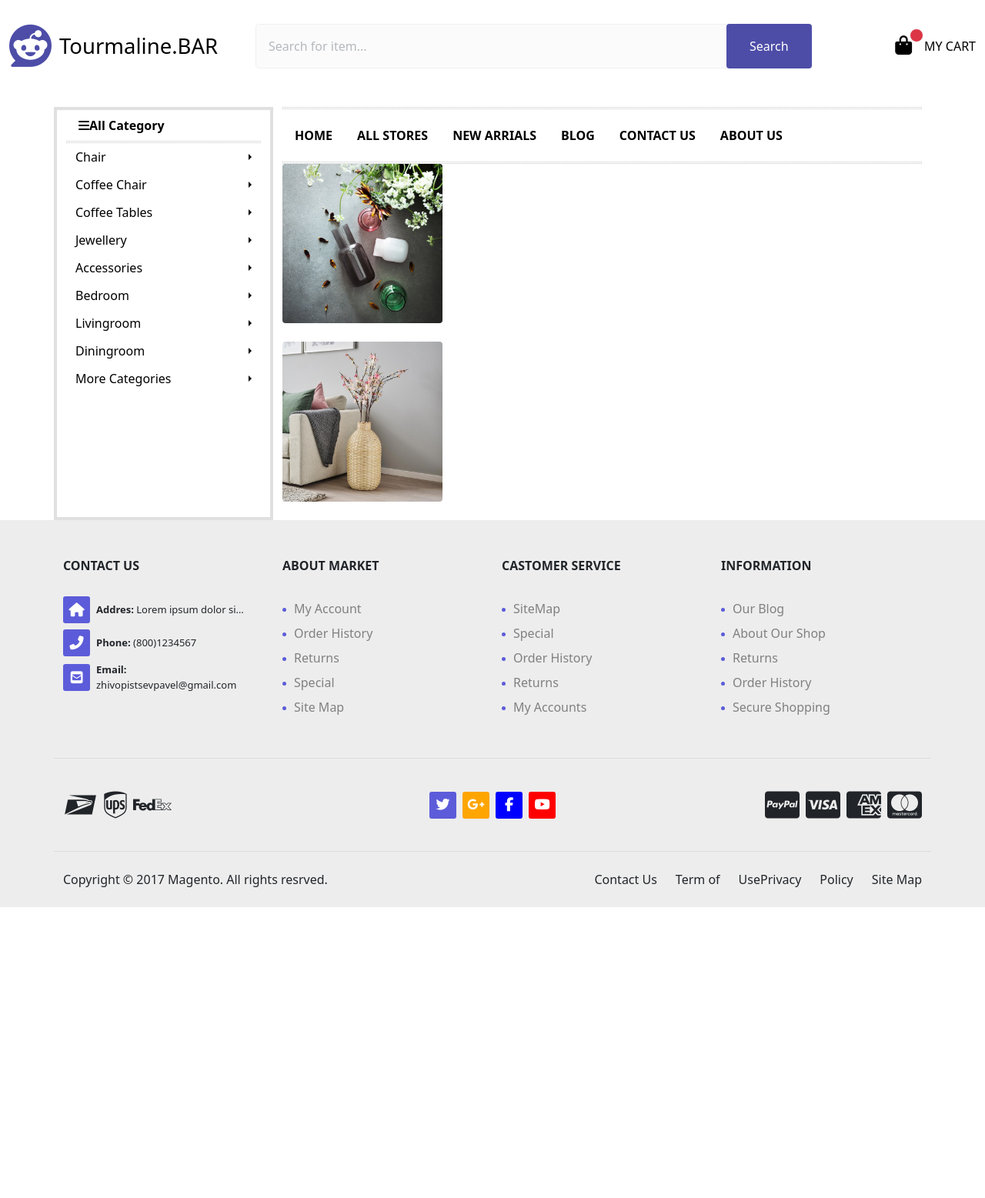
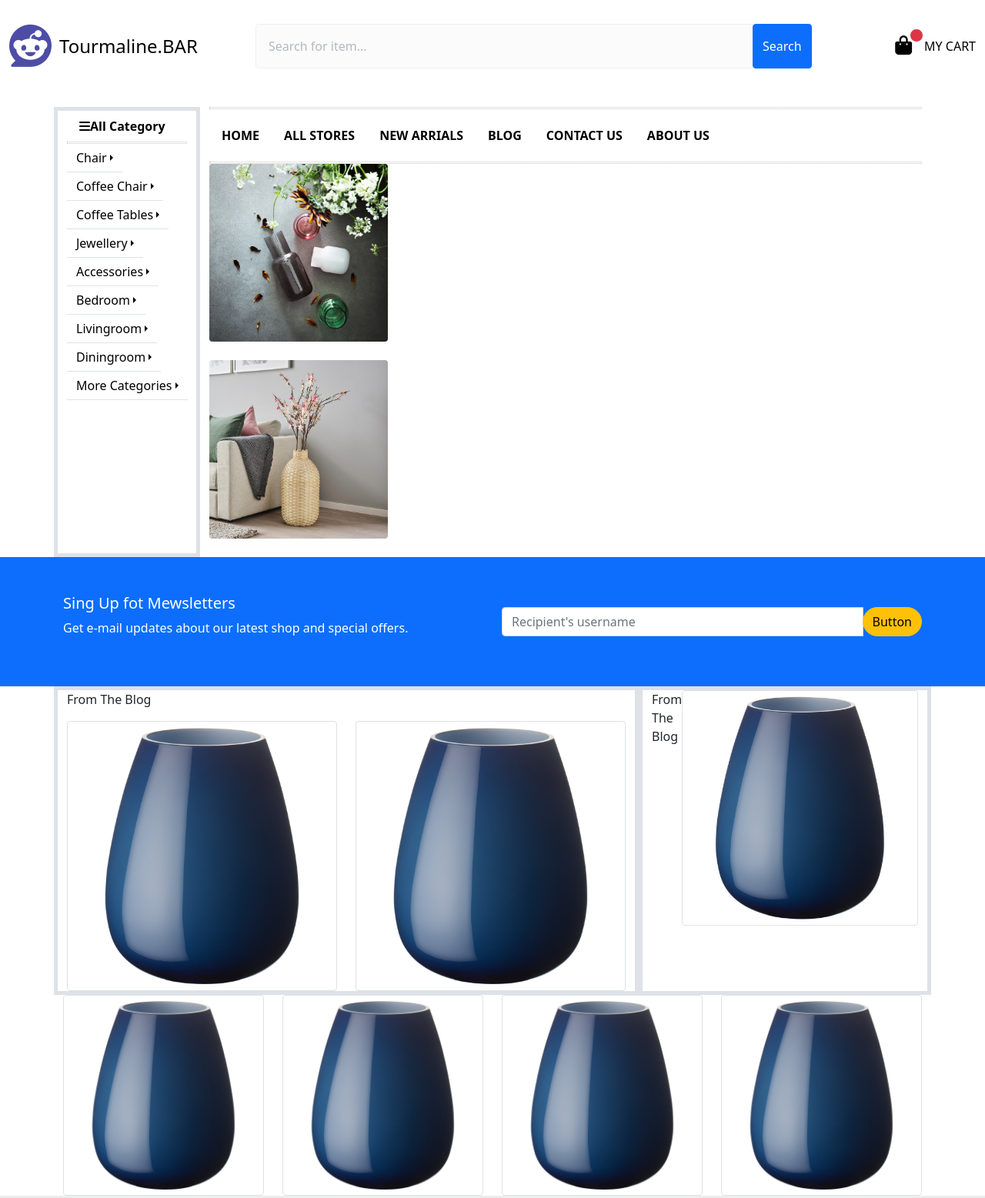
Before and after one commit to ZhivopistsevPavel/Portfolio, a website: page index.html in a window 1280 px wide. Shown: the part 60-1617 px from the top of the page at 77% size. Before the commit the page ends 1239 px from the top, so only its background shows below. Drawn offline with nearby package versions, Linux system fonts and the light colour scheme.

Commit message:
разметил секцию сабскрайб

```diff
--- a/index.html
+++ b/index.html
@@ -55,11 +55,11 @@
         <section class="title-logo-search">
             <div class="container-xxl">
                 <div class="row title-logo">
-                    <div class="col-3 logo-btn"><a class="logo-link" href="#"><i class="fab fa-reddit"></i><h1 class="title-link">Tourmaline.BAR</h1></a></div>
+                    <div class="col-3 logo-btn"><a class="logo-link" href="#"><i class="fab fa-reddit"></i><h1 class="fs-4 lh-1 title-link">Tourmaline.BAR</h1></a></div>
                     <div class="col-7 search-and-btn">
                         <div class="input-group">
                             <input type="text" class="col-sm-6 form-control border bg-light opacity-50 p-3 fs-6" placeholder="Search for item..." aria-label="Recipient's username" aria-describedby="button-addon2">
-                            <button class="btn btn-outline-primary customes-button" type="button" id="button-addon2">Search</button>
+                            <button class="btn btn-primary customes-button rounded" type="button" id="button-addon2">Search</button>
                           </div>
                     </div>
                     <div class="col-2 cart-btn">
@@ -80,11 +80,11 @@
         <nav class="nav-title-page">
             <div class="container">
                 <div class="row">
-                    <div class="col-3 accordion ">
+                    <div class="col-2 border border-5">
                         <a class="nav-link text-black fw-bold" href="#"><i class="fas fa-bars"></i>All Category</a>
                         <div class="w-100 border-dotted"></div>
                         <div class="btn-group dropend">
-                            <button type="button" class="btn btn-secondary dropdown-toggle" data-bs-toggle="dropdown" aria-expanded="false">
+                            <button type="button" class="btn btn-secondary dropdown-toggle border-bottom" data-bs-toggle="dropdown" aria-expanded="false">
                               Chair
                             </button>
                             <ul class="dropdown-menu">
@@ -96,7 +96,7 @@
                             </ul>
                           </div>
                           <div class="btn-group dropend">
-                            <button type="button" class="btn btn-secondary dropdown-toggle" data-bs-toggle="dropdown" aria-expanded="false">
+                            <button type="button" class="btn btn-secondary dropdown-toggle border-bottom" data-bs-toggle="dropdown" aria-expanded="false">
                               Coffee Chair
                             </button>
                             <ul class="dropdown-menu">
@@ -104,7 +104,7 @@
                             </ul>
                           </div>
                           <div class="btn-group dropend">
-                            <button type="button" class="btn btn-secondary dropdown-toggle" data-bs-toggle="dropdown" aria-expanded="false">
+                            <button type="button" class="btn btn-secondary dropdown-toggle border-bottom" data-bs-toggle="dropdown" aria-expanded="false">
                               Coffee Tables
                             </button>
                             <ul class="dropdown-menu">
@@ -112,7 +112,7 @@
                             </ul>
                           </div>
                           <div class="btn-group dropend">
-                            <button type="button" class="btn btn-secondary dropdown-toggle" data-bs-toggle="dropdown" aria-expanded="false">
+                            <button type="button" class="btn btn-secondary dropdown-toggle border-bottom" data-bs-toggle="dropdown" aria-expanded="false">
                               Jewellery
                             </button>
                             <ul class="dropdown-menu">
@@ -120,7 +120,7 @@
                             </ul>
                           </div>
                           <div class="btn-group dropend">
-                            <button type="button" class="btn btn-secondary dropdown-toggle" data-bs-toggle="dropdown" aria-expanded="false">
+                            <button type="button" class="btn btn-secondary dropdown-toggle border-bottom" data-bs-toggle="dropdown" aria-expanded="false">
                               Accessories
                             </button>
                             <ul class="dropdown-menu">
@@ -128,7 +128,7 @@
                             </ul>
                           </div>
                           <div class="btn-group dropend">
-                            <button type="button" class="btn btn-secondary dropdown-toggle" data-bs-toggle="dropdown" aria-expanded="false">
+                            <button type="button" class="btn btn-secondary dropdown-toggle border-bottom" data-bs-toggle="dropdown" aria-expanded="false">
                               Bedroom
                             </button>
                             <ul class="dropdown-menu">
@@ -136,7 +136,7 @@
                             </ul>
                           </div>
                           <div class="btn-group dropend">
-                            <button type="button" class="btn btn-secondary dropdown-toggle" data-bs-toggle="dropdown" aria-expanded="false">
+                            <button type="button" class="btn btn-secondary dropdown-toggle border-bottom" data-bs-toggle="dropdown" aria-expanded="false">
                               Livingroom
                             </button>
                             <ul class="dropdown-menu">
@@ -144,7 +144,7 @@
                             </ul>
                           </div>
                           <div class="btn-group dropend">
-                            <button type="button" class="btn btn-secondary dropdown-toggle" data-bs-toggle="dropdown" aria-expanded="false">
+                            <button type="button" class="btn btn-secondary dropdown-toggle border-bottom" data-bs-toggle="dropdown" aria-expanded="false">
                               Diningroom
                             </button>
                             <ul class="dropdown-menu">
@@ -152,7 +152,7 @@
                             </ul>
                           </div>
                           <div class="btn-group dropend">
-                            <button type="button" class="btn btn-secondary dropdown-toggle" data-bs-toggle="dropdown" aria-expanded="false">
+                            <button type="button" class="btn btn-secondary dropdown-toggle border-bottom" data-bs-toggle="dropdown" aria-expanded="false">
                               More Categories
                             </button>
                             <ul class="dropdown-menu">
@@ -160,7 +160,7 @@
                             </ul>
                           </div>
                     </div>
-                    <div class="nav-corusel-bar col-9">
+                    <div class="nav-corusel-bar col">
                         <div class="w-100 border-dotted"></div>
                         <div class="nav text-uppercase top-panel">
                                 <a class="nav-link text-black fw-bold active" aria-current="page" href="#">Home</a>
@@ -192,13 +192,60 @@
             </div>
         </nav>
 
+        <section class="bg-primary subscribe-blue">
+          <div class="container">
+            <div class="row d-flex align-items-center pt-5 pb-5">
+              <div class="col-md-6">
+                <p class="h5 text-white">Sing Up fot Mewsletters</p>
+                <p class="text-white">Get e-mail updates about our latest shop and special offers.</p>
+              </div>
+              <div class="col-md-6">
+                <div class="input-group">
+                  <input type="text" class="form-control" placeholder="Recipient's username" aria-label="Recipient's username" aria-describedby="button-addon2">
+                  <button class="btn btn-warning rounded-pill" type="button" id="button-addon2">Button</button>
+                </div>
+              </div>
+            </div>
+          </div>
+        </section>
+
+        <section>
+          <div class="container">
+            <div class="row">
+              <div class="col-8 border border-5">
+                <p>From The Blog</p>
+                <div class="row  d-flex">
+                  <div class="col">
+                    <img src="/img/card-1.jpg" class="img-thumbnail" alt="#">
+                  </div>
+                  <div class="col">
+                    <img src="/img/card-1.jpg" class="img-thumbnail" alt="#">
+                  </div>
+                </div>
+              </div>
+              <div class="col-4 d-flex border border-5">
+                <p>From The Blog</p>
+                <div class="">
+                  <img src="/img/card-1.jpg" class="img-thumbnail" alt="#">
+                </div>
+              </div>
+            </div>
+            <div class="row">
+              <div class="col-3"><img src="/img/card-1.jpg" class="img-thumbnail" alt="#"></div>
+              <div class="col-3"><img src="/img/card-1.jpg" class="img-thumbnail" alt="#"></div>
+              <div class="col-3"><img src="/img/card-1.jpg" class="img-thumbnail" alt="#"></div>
+              <div class="col-3"><img src="/img/card-1.jpg" class="img-thumbnail" alt="#"></div>
+            </div>
+          </div>
+        </section>
+
 
     </main>
 
     <footer class="brown-footer">
         <div class="container">
             <div class="row">
-                <div class="col-3 footer-cell">
+                <div class="col-lg-3 footer-cell">
                     <h6 class="title-footer">Contact Us</h6>
                     <ul class="d-flex gap-2 flex-column footer-list">
                         <li class="d-flex gap-2 align-items-center footer-item"><a class="social-network-icon twitter-icon" href="#"><i class="fas fa-home"></i></a><p class="m-0 w-75 text-truncate"><span class="contacts">Addres:</span> Lorem ipsum dolor sit amet Lorem ipsum dolor sit amet.</p></li>
@@ -206,7 +253,7 @@
                         <li class="d-flex gap-2 align-items-center footer-item"><a class="social-network-icon twitter-icon" href="#"><i class="fas fa-envelope-square"></i></a><p class="m-0 w-75"><span class="contacts">Email:</span> zhivopistsevpavel@gmail.com</p></li>
                     </ul>
                 </div>
-                <div class="col-3 d-flex flex-column footer-cell">
+                <div class="col-lg-3 d-flex flex-column footer-cell">
                     <h6 class="title-footer">about market</h6>
                     <ul class="text-capitalize fs-6 lh-lg">
                         <li class="blue-point"><a class="footer-link" href="#">my account</a></li>
@@ -216,7 +263,7 @@
                         <li class="blue-point"><a class="footer-link" href="#">Site Map</a></li>
                     </ul>
                 </div>
-                <div class="col-3 d-flex flex-column footer-cell">
+                <div class="col-lg-3 d-flex flex-column footer-cell">
                     <h6 class="title-footer">castomer service</h6>
                     <ul class="text-capitalize fs-6 lh-lg">
                         <li class="blue-point"><a class="footer-link" href="#">SiteMap</a></li>
@@ -226,7 +273,7 @@
                         <li class="blue-point"><a class="footer-link" href="#">My accounts</a></li>
                     </ul>
                 </div>
-                <div class="col-3 d-flex flex-column footer-cell">
+                <div class="col-lg-3 d-flex flex-column footer-cell">
                     <h6 class="title-footer">information</h6>
                     <ul class="text-capitalize fs-6 lh-lg">
                         <li class="blue-point"><a class="footer-link" href="#">our blog</a></li>
@@ -238,14 +285,14 @@
                 </div>
             </div>
             <div class="row contact-btns">
-                <div class="col-4 d-flex justify-content-start">
+                <div class="col-md-4 d-flex justify-content-start">
                     <ul class="d-flex gap-2 footer-icon-group">
                         <li><i class="fab fa-usps"></i></li>
                         <li><i class="fab fa-ups"></i></li>
                         <li><i class="fab fa-fedex"></i></li>
                     </ul>
                 </div>
-                <div class="col-4 d-flex justify-content-center">
+                <div class="col-md-4 d-flex justify-content-center">
                     <ul class="d-flex gap-2 footer-icon-group">
                         <li><a class="social-network-icon twitter-icon" href="#"><i class="fab fa-twitter"></i></a></li>
                         <li><a class="social-network-icon google-icon" href="#"><i class="fab fa-google-plus-g"></i></a></li>
@@ -253,7 +300,7 @@
                         <li><a class="social-network-icon youtube-icon" href="#"><i class="fab fa-youtube"></i></a></li>
                     </ul>
                 </div>
-                <div class="col-4 d-flex justify-content-end">
+                <div class="col-md-4 d-flex justify-content-end">
                     <ul class="d-flex gap-2 footer-icon-group">
                         <li><i class="fab fa-cc-paypal"></i></li>
                         <li><i class="fab fa-cc-visa"></i></li>
@@ -277,9 +324,6 @@
         </div>
     </footer>
 
-
-
-
     <script src="https://cdn.jsdelivr.net/npm/@popperjs/core@2.10.2/dist/umd/popper.min.js"
         integrity="sha384-7+zCNj/IqJ95wo16oMtfsKbZ9ccEh31eOz1HGyDuCQ6wgnyJNSYdrPa03rtR1zdB" crossorigin="anonymous">
     </script>
--- a/scss/nav.scss
+++ b/scss/nav.scss
@@ -3,9 +3,7 @@
     border: 1px dotted #c2c2c2;
 }
 
-.accordion {
-    border:  4px solid #e0e0e0;
-}
+
 
 .top-panel {
     padding: 14px 0;
--- a/scss/style.scss
+++ b/scss/style.scss
@@ -7,3 +7,6 @@
 @import "all-project-style.scss";
 @import "title.scss";
 @import "accordion.scss";
+
+
+$blue: rgb(77, 77, 168);
--- a/scss/title.scss
+++ b/scss/title.scss
@@ -19,7 +19,6 @@
         }
 
         .title-link {
-            font-size: 50%;
             color: black;
             margin: 0;
         }
@@ -50,17 +49,3 @@
     opacity: 0.7;
     border-radius: 5px;
 }
-
-#button-addon2 {
-    border-radius: 4px;
-    padding-left: 30px;
-    padding-right: 30px;
-    color: white;
-    background-color: rgb(77, 77, 168);
-    border: none;
-}
-
-#button-addon2:hover {
-    color: white;
-    background-color: rgb(56, 56, 153);
-}
```
Also changed, not shown: css/style.css.
